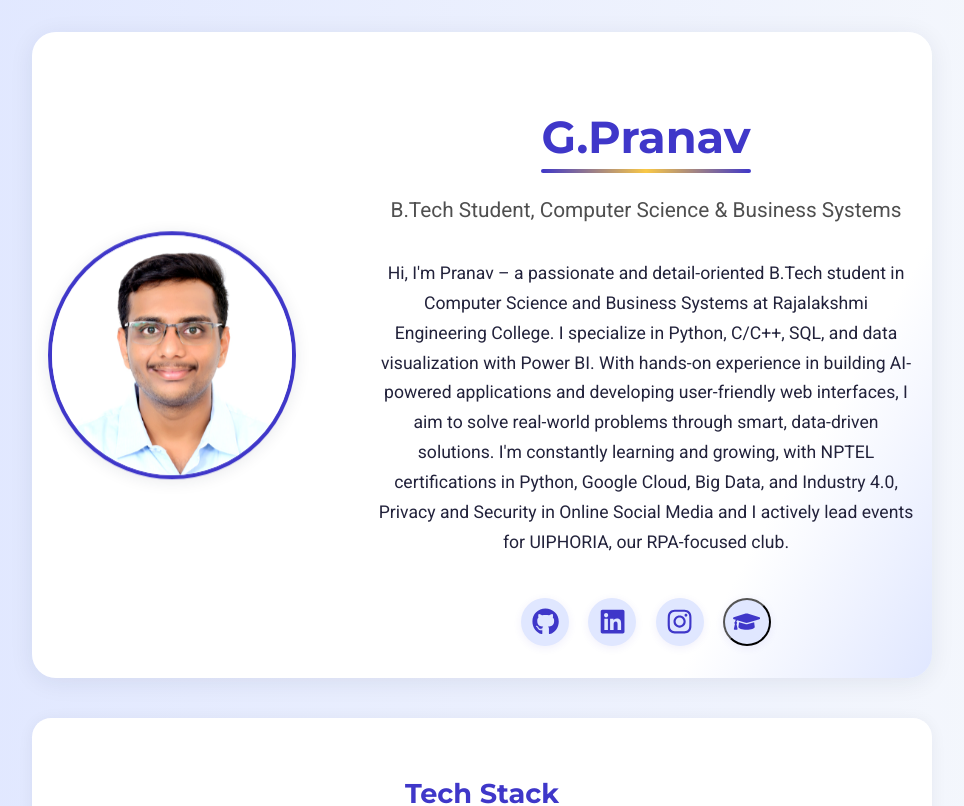
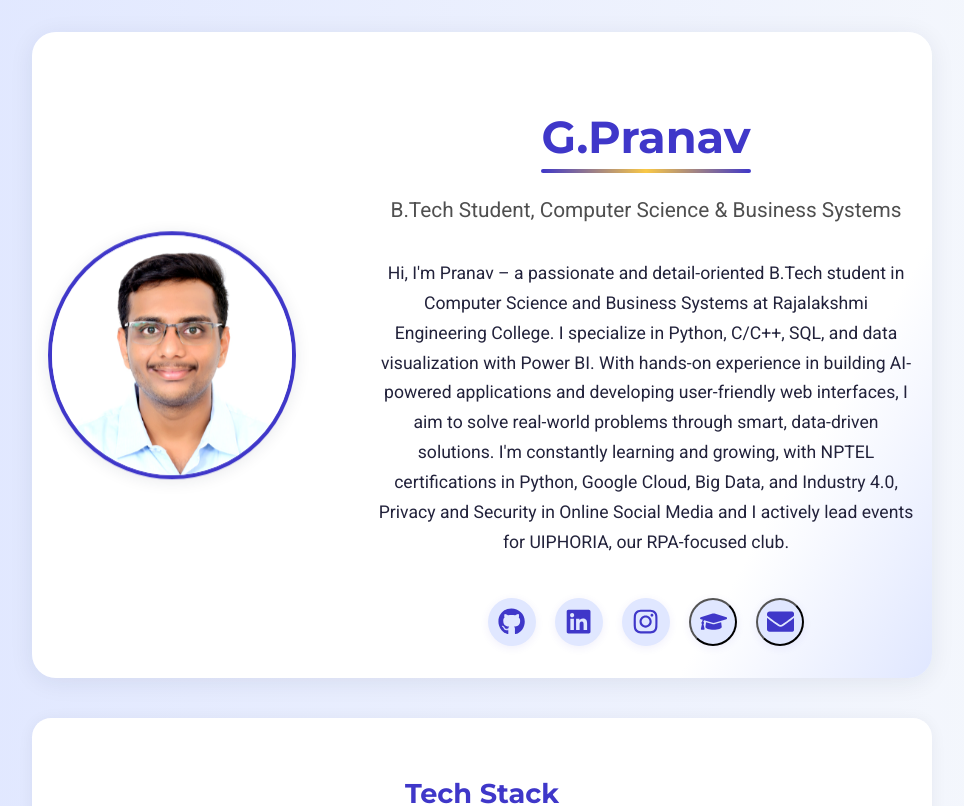
Before and after one commit to pranav1494/portfolio-website, a React (Create React App) app: page / in a window 1280 px wide. Shown: the top 806 px of the page, without its empty margins (158-1122 px from the left). Built offline with nearby package versions, Linux system fonts and the light colour scheme.

Commit message:
Add contact modal with updated contact info and LinkedIn link

```diff
--- a/src/App.js
+++ b/src/App.js
@@ -77,6 +77,7 @@ function App() {
   }, []);
 
   const [showEducation, setShowEducation] = useState(false);
+  const [showContact, setShowContact] = useState(false);
 
   return (
     <div className="portfolio-container">
@@ -101,6 +102,14 @@ function App() {
               >
                 <FaGraduationCap />
               </button>
+              <button
+                className="icon-btn"
+                aria-label="Contact"
+                onClick={() => setShowContact(true)}
+                type="button"
+              >
+                <FaEnvelope />
+              </button>
             </div>
           </div>
         </div>
@@ -118,6 +127,26 @@ function App() {
                     <span className="edu-year">{item.year}</span>
                   </li>
                 ))}
+              </ul>
+            </div>
+          </div>
+        )}
+        {showContact && (
+          <div className="education-modal">
+            <div className="education-card">
+              <button className="close-btn" onClick={() => setShowContact(false)} aria-label="Close"><FaTimes /></button>
+              <FaEnvelope className="education-icon" />
+              <h3>Contact</h3>
+              <ul>
+                <li>
+                  <strong>Email:</strong> <a href="mailto:pranavkris14@gmail.com">pranavkris14@gmail.com</a>
+                </li>
+                <li>
+                  <strong>Phone:</strong> 99410 82097
+                </li>
+                <li>
+                  <strong>LinkedIn:</strong> <a href="https://www.linkedin.com/in/pranav-krish-22286823a/" target="_blank" rel="noopener noreferrer">pranav krish</a>
+                </li>
               </ul>
             </div>
           </div>
```
